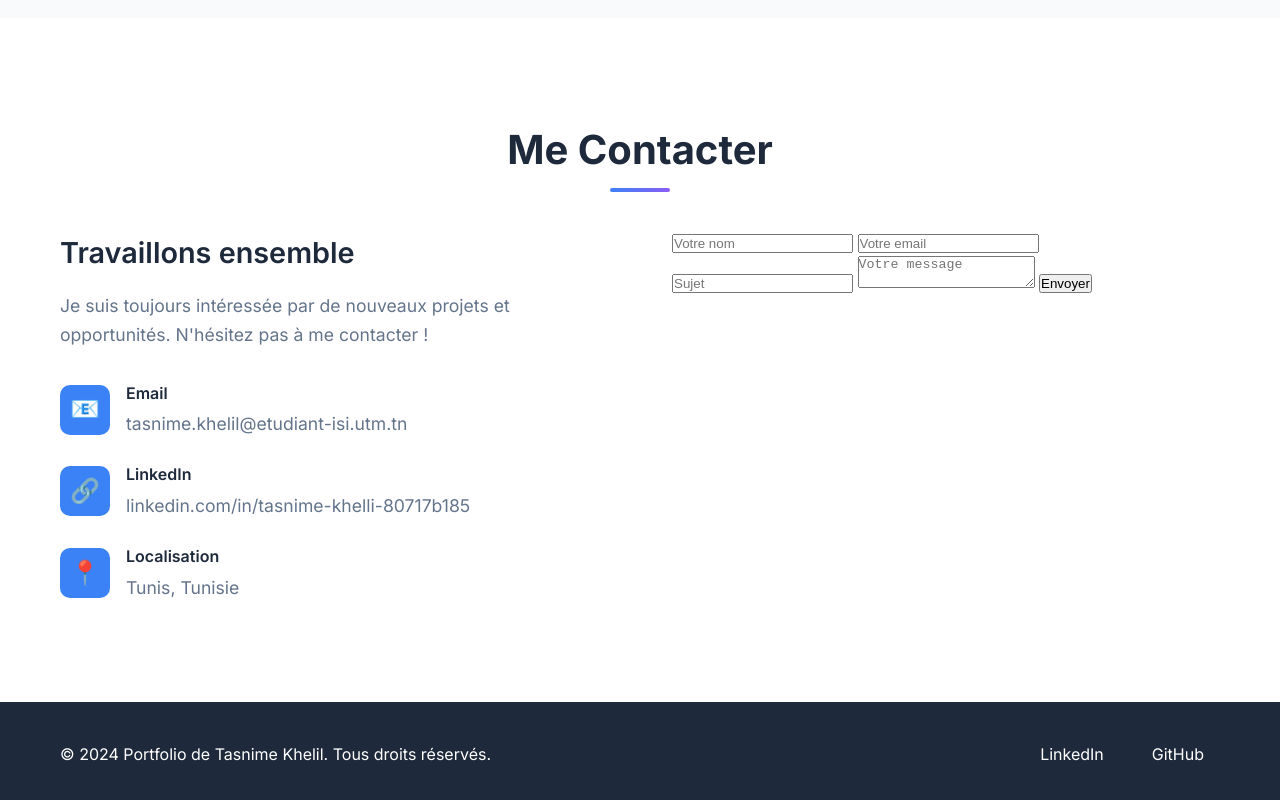
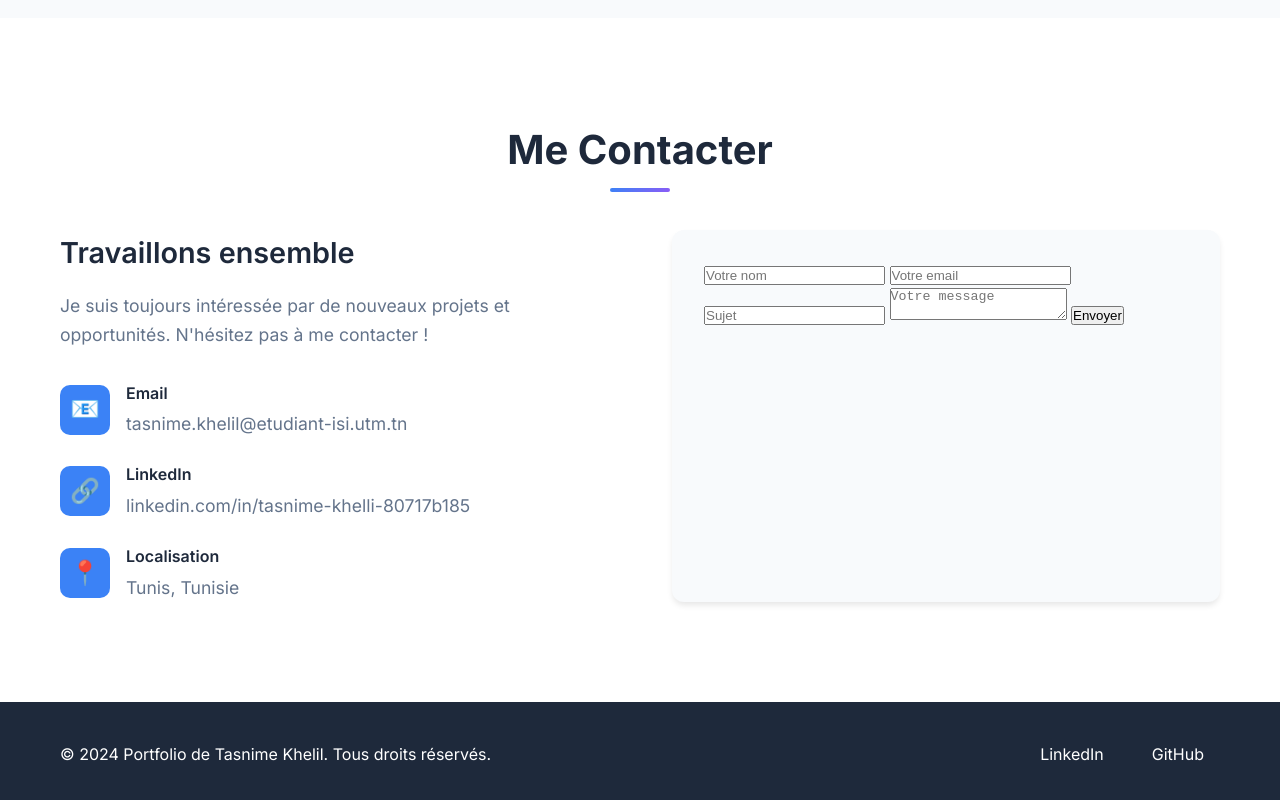
Before and after one commit to kheliltasnime/tasnime-portfolio, a website: page index.html in a window 1280 px wide. Shown: the part 6223-7023 px from the top of the page. Drawn offline with nearby package versions, Linux system fonts and the light colour scheme.

Commit message:
mise a jour

```diff
--- a/index.html
+++ b/index.html
@@ -564,13 +564,14 @@ function closeModal(id) {
           </div>
         </div>
 
-       <form id="contact-form">
-  <input type="text" id="name" name="name" placeholder="Votre nom" required>
-  <input type="email" id="email" name="from_email" placeholder="Votre email" required>
-  <input type="text" id="subject" name="title" placeholder="Sujet">
-  <textarea id="message" name="message" placeholder="Votre message"></textarea>
+      <form class="contact-form">
+  <input type="text" name="name" placeholder="Votre nom">
+  <input type="email" name="email" placeholder="Votre email">
+  <input type="text" name="subject" placeholder="Sujet">
+  <textarea name="message" placeholder="Votre message"></textarea>
   <button type="submit">Envoyer</button>
 </form>
+
 
 
       </div>
--- a/script.js
+++ b/script.js
@@ -84,21 +84,25 @@ document.querySelectorAll('.timeline-item, .project-card, .skill-item').forEach(
 
 // Form submission
 const contactForm = document.querySelector('.contact-form');
-contactForm.addEventListener('submit', (e) => {
+
+if (contactForm) {
+  contactForm.addEventListener('submit', (e) => {
     e.preventDefault();
 
-    // Get form data
-    const formData = new FormData(contactForm);
     const name = contactForm.querySelector('input[type="text"]').value;
     const email = contactForm.querySelector('input[type="email"]').value;
-    const subject = contactForm.querySelectorAll('input[type="text"]')[1].value;
+    const subject = contactForm.querySelectorAll('input[type="text"]')[1]?.value || "";
     const message = contactForm.querySelector('textarea').value;
 
-    // Simple validation
     if (!name || !email || !message) {
-        alert('Veuillez remplir tous les champs obligatoires.');
-        return;
+      alert('Veuillez remplir tous les champs obligatoires.');
+      return;
     }
+
+    console.log("Formulaire envoyé !");
+  });
+}
+
 
     // Simulate form submission
     const submitBtn = contactForm.querySelector('.btn');
```
